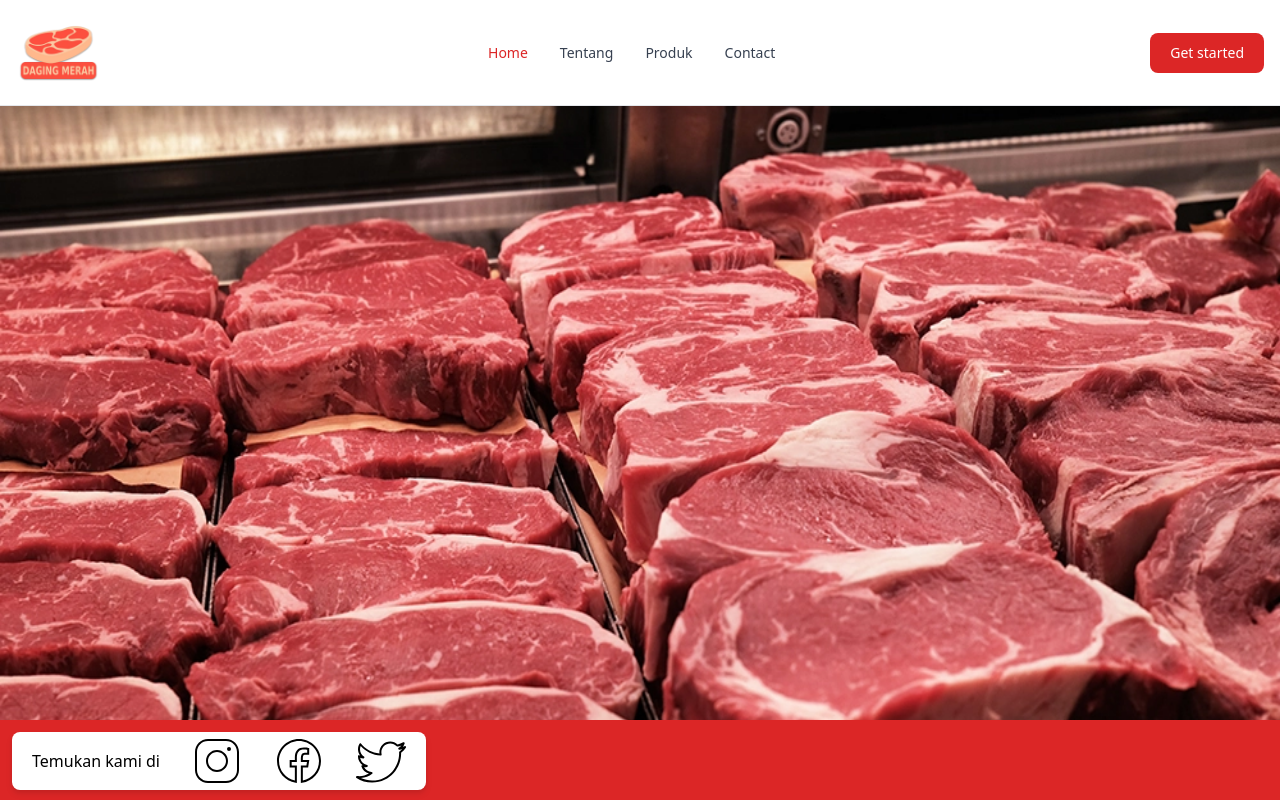
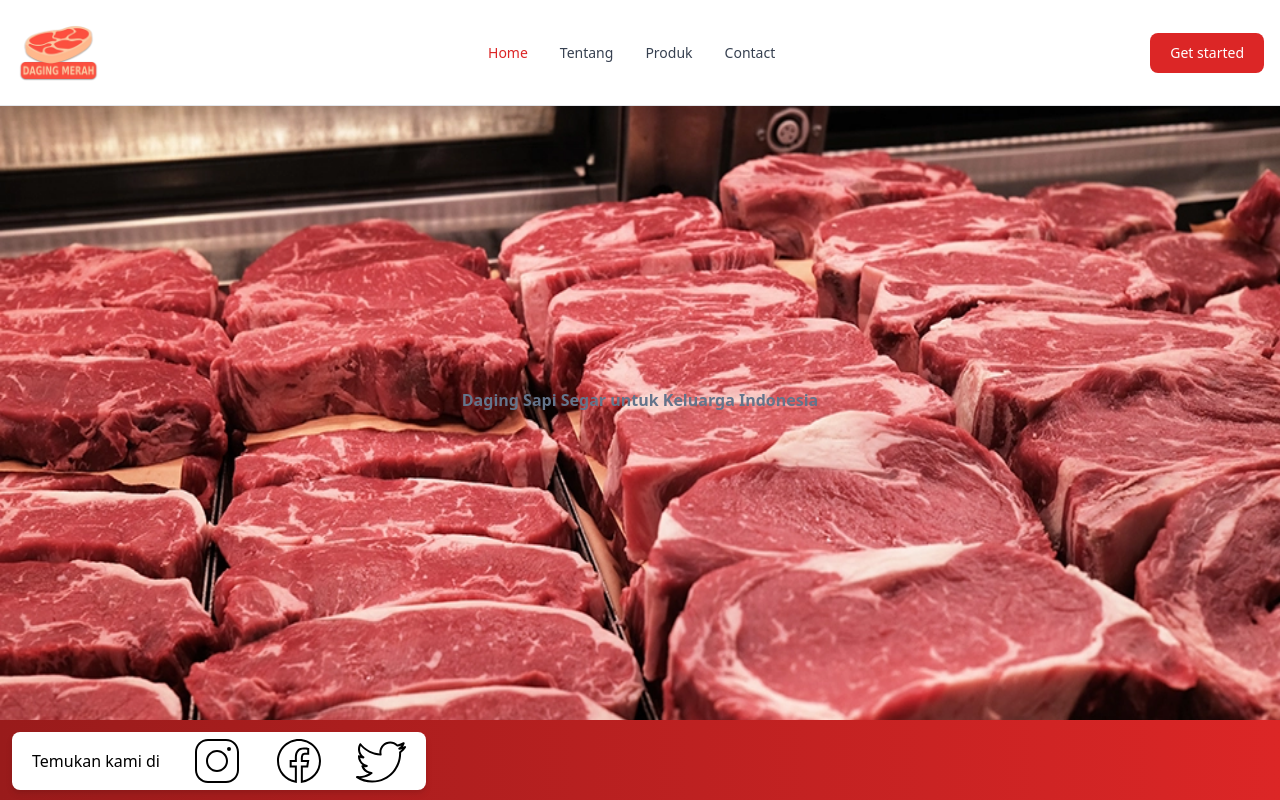
Before and after one commit to hamdandirgantoro/Daging_merah, a Next.js app: page / in a window 1280 px wide. Built offline with nearby package versions, Linux system fonts and the light colour scheme.

Commit message:
11/17/2022

```diff
--- a/components/ad_board.tsx
+++ b/components/ad_board.tsx
@@ -6,7 +6,12 @@ export default function AdBoard() {
   return (
     <div className="">
       <AdBoardContents />
-      <Image alt="daging sapi " src={require("./images/Steak.webp")} fill />
+      <Image
+        alt="daging sapi "
+        src={require("./images/Steak.webp")}
+        fill
+        style={{ zIndex: 0 }}
+      />
     </div>
   );
 }
--- a/components/ad_board_contents.tsx
+++ b/components/ad_board_contents.tsx
@@ -1,6 +1,16 @@
 import React from "react";
-
+import Image from "next/image";
 export default function AdBoardContents() {
-  return <div className="object-center bg-white">test content</div>;
+  return (
+    <div
+      className="w-screen h-screen flex justify-center items-center absolute"
+      style={{ zIndex: 1 }}
+    >
+      <div className="">
+        <h1 className="text-slate-500 font-bold">
+          Daging Sapi Segar untuk Keluarga Indonesia
+        </h1>
+      </div>
+    </div>
+  );
 }
-//todo: buat isi content mengambang di adboard
--- a/components/footer.tsx
+++ b/components/footer.tsx
@@ -3,7 +3,7 @@ import React from "react";
 export default function FooterWeb() {
   return (
     <footer className=" h-32 w-full">
-      <div className="bg-red-600 absolute inset-x-0 bottom-0 h-20">
+      <div className="bg-gradient-to-r from-red-800 to-red-600 absolute inset-x-0 bottom-0 h-20">
         <ul className="shadow-[#000000] drop-shadow-md rounded-lg bg-white  flex items-center m-3 p-1 h-fit w-fit">
           <li className="mx-4">
             <h1>Temukan kami di</h1>
```
